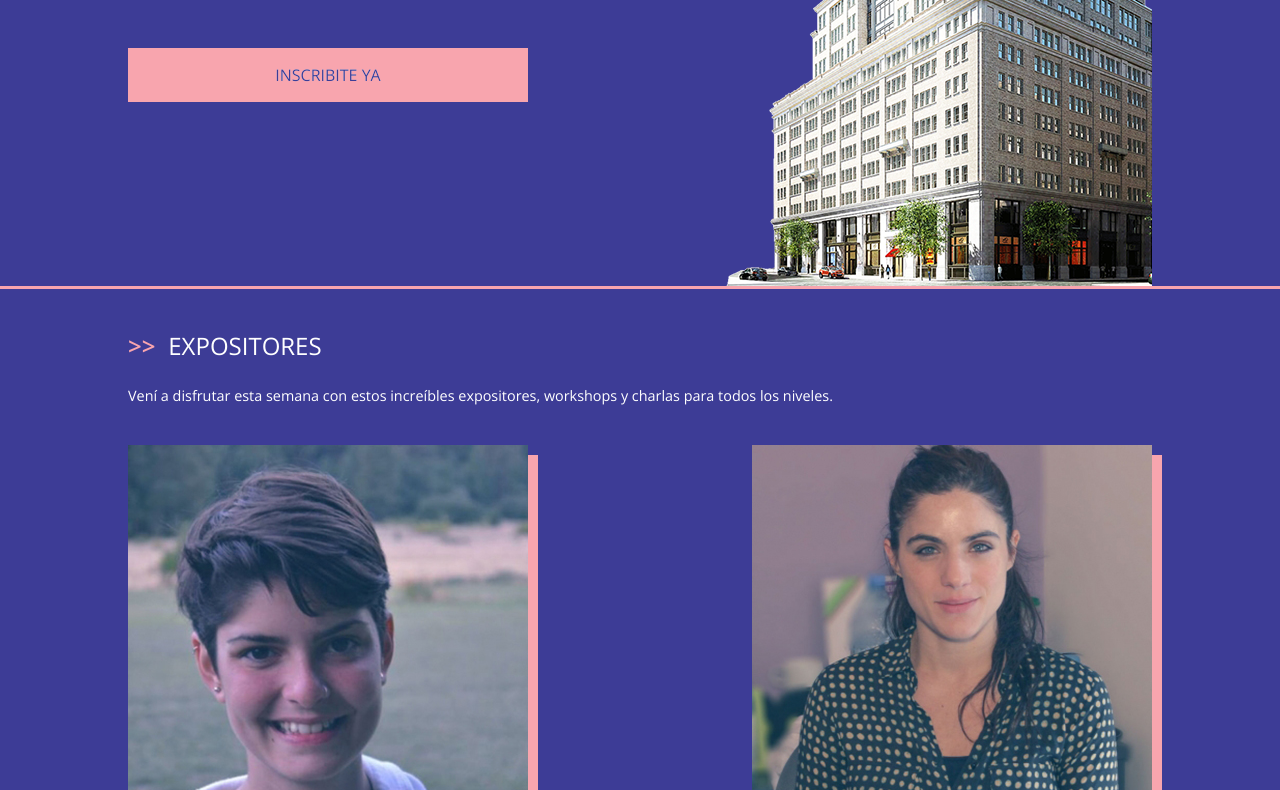
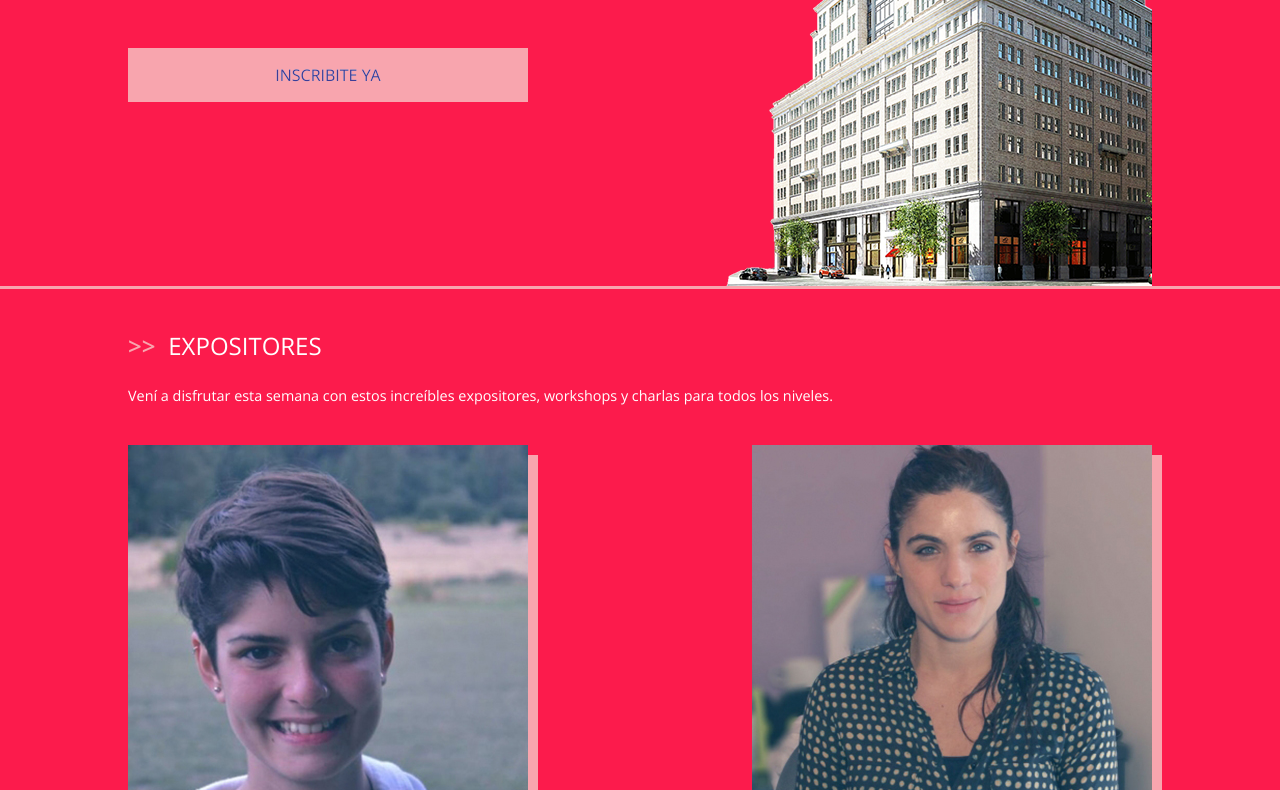
Before and after one commit to santifarias/proyecto-intro-utn, a plain HTML site: page index.html in a window 1280 px wide. Shown: the part 325-1115 px from the top of the page. Drawn offline with nearby package versions, Linux system fonts and the light colour scheme.

Commit message:
Cambio de FOndo

```diff
--- a/css/style.css
+++ b/css/style.css
@@ -7,7 +7,7 @@
   box-sizing: border-box; }
 
 body {
-  background-color: #3d3c96;
+  background-color: #fc1b4c;
   font-family: "Open Sans", sans-serif;
   color: #FFF;
   overflow-x: hidden; }
```
